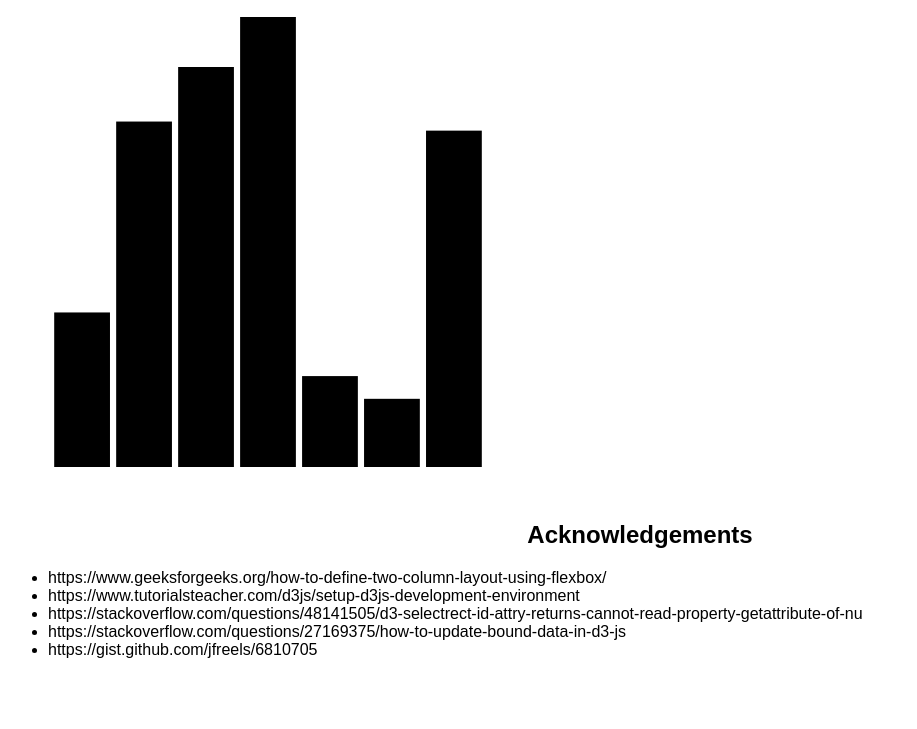
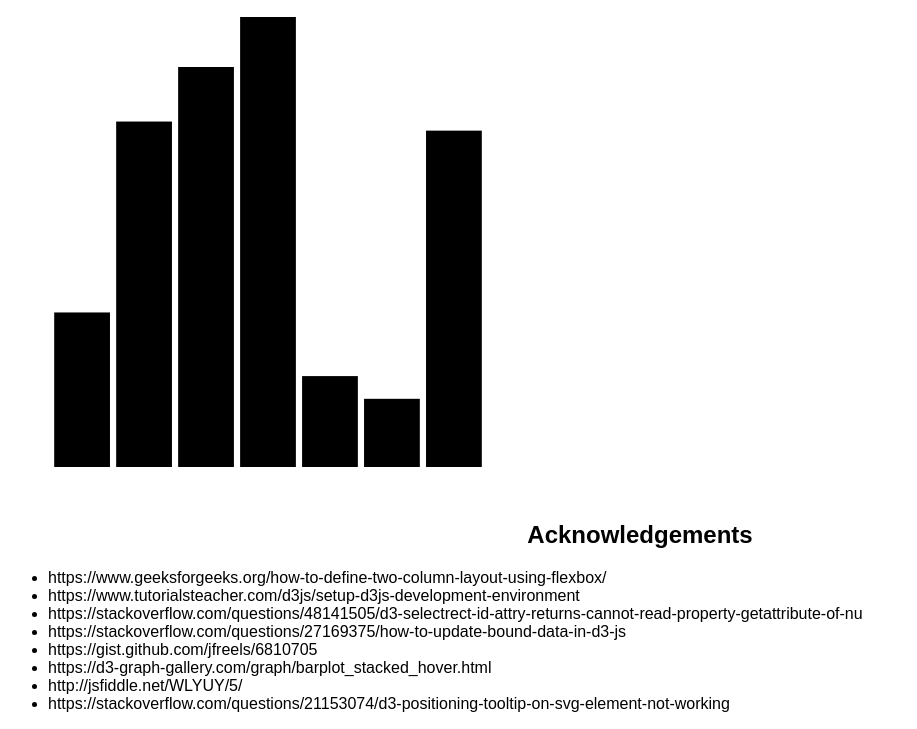
Before and after one commit to DS4200-S23-Class/hw-05-adri-pat, a plain HTML site: page index.html in a window 1280 px wide. Shown: the part 487-1216 px from the top of the page, without its empty margins (0-917 px from the left). Before the commit the page ends 1162 px from the top, so only its background shows below. Drawn offline with Linux system fonts and the light colour scheme.

Commit message:
updated acknowledgements

```diff
--- a/index.html
+++ b/index.html
@@ -66,6 +66,15 @@
       <li>
         https://gist.github.com/jfreels/6810705
       </li>
+      <li>
+        https://d3-graph-gallery.com/graph/barplot_stacked_hover.html
+      </li>
+      <li>
+        http://jsfiddle.net/WLYUY/5/
+      </li>
+      <li>
+        https://stackoverflow.com/questions/21153074/d3-positioning-tooltip-on-svg-element-not-working
+      </li>
     </ul>
 
     <script src="script.js"></script>
```
